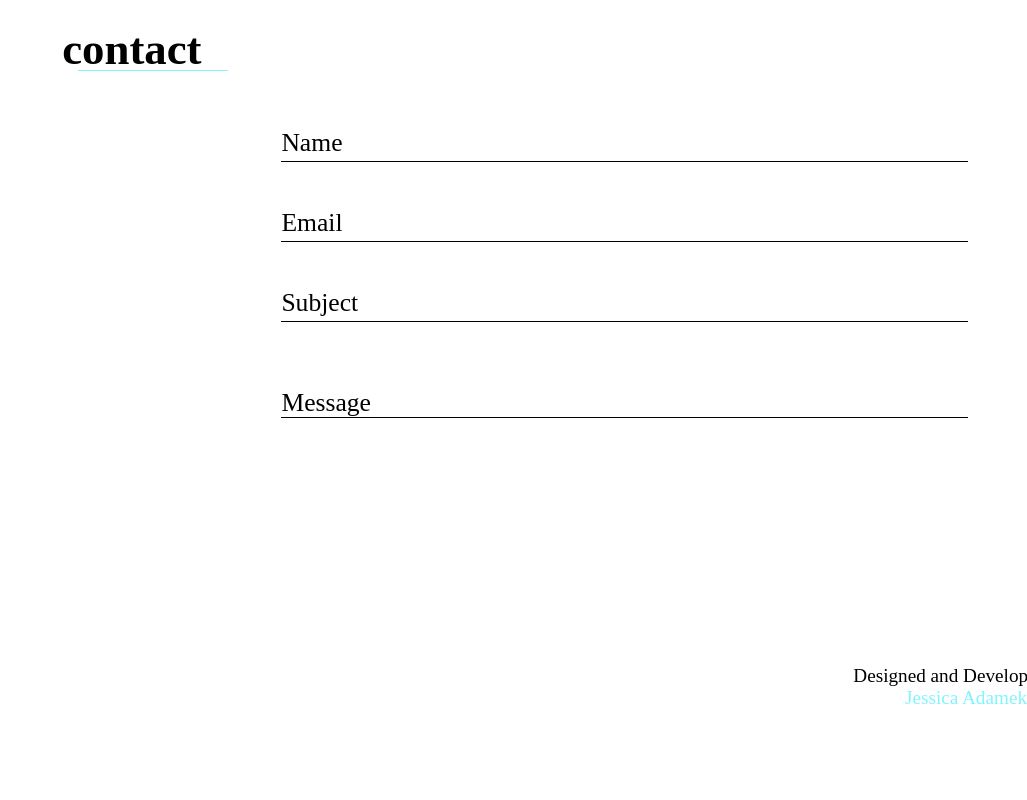
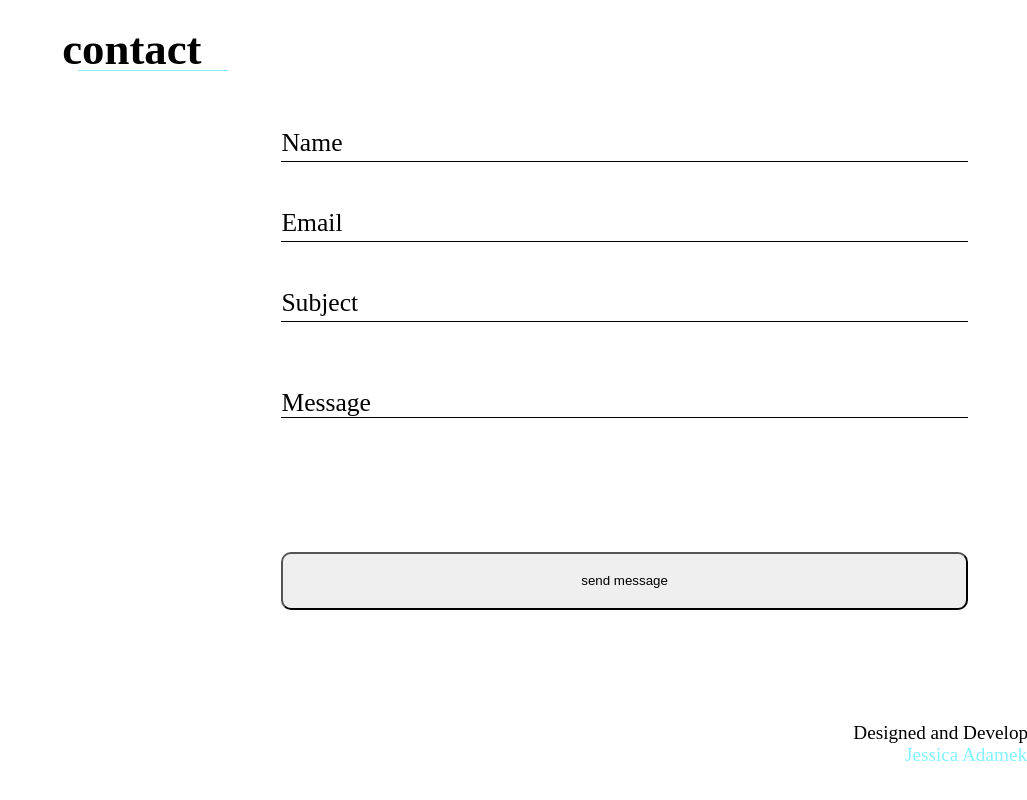
Before and after one commit to jeadamek/jadamek.com, a React (Vite) app: page / in a window 1280 px wide. Shown: the part 5453-6253 px from the top of the page, without its empty margins (253-1280 px from the left). Before the commit the page ends 6202 px from the top, so only its background shows below. Built offline with nearby package versions, Linux system fonts and the light colour scheme; the HTML template or start-up script is replaced by a standard one.

Commit message:
:construction: create button component base style and structure

```diff
--- /dev/null
+++ b/src/components/Button.jsx
@@ -0,0 +1,15 @@
+import PropTypes from "prop-types";
+
+import "../styles/components/button.sass";
+
+export function Button({title}) {
+   return(
+      <button>
+         {title}
+      </button>
+   )
+}
+
+Button.propTypes = {
+   title: PropTypes.string.isRequired
+}
--- a/src/components/MainContent.jsx
+++ b/src/components/MainContent.jsx
@@ -1,4 +1,5 @@
 import { Input } from './Input';
+import { Button } from './Button';
 import { Header } from './Header';
 import { Footer } from './Footer';
 import { Project } from './Project';
@@ -98,6 +99,7 @@ export function MainContent() {
                 htmlFor="name"
                 required
               />
+
               <Input
                 id="email"
                 type="email"
@@ -106,6 +108,7 @@ export function MainContent() {
                 htmlFor="email"
                 required
               />
+
               <Input
                 id="subject"
                 type="text"
@@ -114,6 +117,7 @@ export function MainContent() {
                 htmlFor="subject"
                 required
               />
+
               <Textarea
                 id="message"
                 name="message"
@@ -121,6 +125,10 @@ export function MainContent() {
                 htmlFor="message"
                 required
               />
+
+              <Button
+                  title="send message"
+               />
             </form>
           </Section>
         </main>
--- /dev/null
+++ b/src/styles/components/button.sass
@@ -0,0 +1,7 @@
+
+button
+   width: 100%
+   padding: 1.2rem 0
+
+   border-radius: 10px
+   cursor: pointer
--- a/src/styles/main.sass
+++ b/src/styles/main.sass
@@ -37,6 +37,11 @@
    label
       color: variables.$blue-100
 
+   button
+      background: transparent
+      color: variables.$primary-dark
+      border: 1px solid variables.$primary-dark
+
 
 .light-theme
    background-color: variables.$background-light
@@ -60,6 +65,11 @@
 
    label
       color: variables.$blue-600
+
+   button
+      background-color: variables.$blue-700
+      border: none
+      color: variables.$light-100
 
    header
          h2
```
